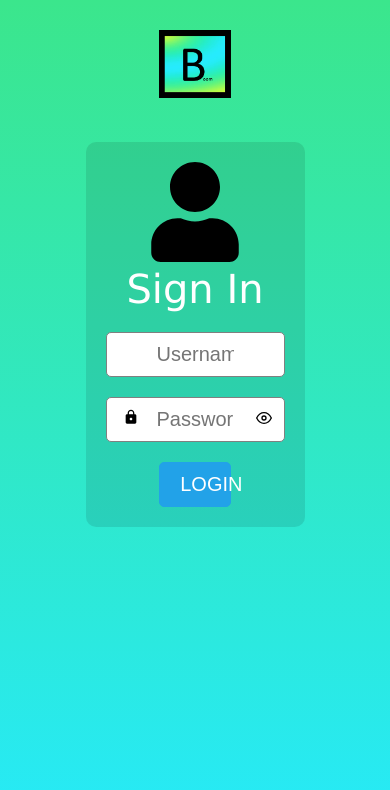
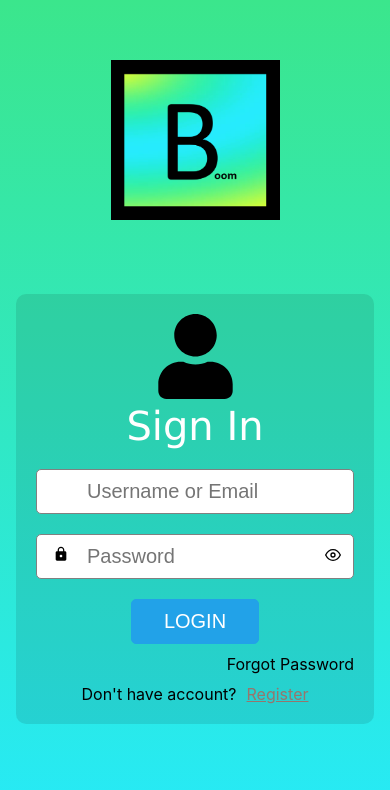
Before and after one commit to GoldenSnakeWebDev/Boom-web-app, a React (Create React App) app: page / in a window 390 px wide. Shown: the top 790 px of the page. Built offline with nearby package versions, Linux system fonts and the light colour scheme; some icons are missing.

Commit message:
register

```diff
--- a/src/App.tsx
+++ b/src/App.tsx
@@ -1,6 +1,7 @@
 import React from 'react';
 import { BrowserRouter as Router, Routes, Route } from 'react-router-dom';
 import { Login } from './pages/login';
+import { Register } from './pages/register';
 import './App.css';
 
 const App = () => {
@@ -9,6 +10,7 @@ const App = () => {
       <Router>
         <Routes>
           <Route path='/' element={<Login/>}/>
+          <Route path='/register' element={<Register/>}/>
         </Routes>
       </Router>
     </div>
--- a/src/pages/login.css
+++ b/src/pages/login.css
@@ -17,6 +17,10 @@
     position: absolute;
     top: 12px;
     left: 17px;
+}
+
+.forgot-password {
+    cursor: pointer;
 }
 
 .input-form {
@@ -41,6 +45,7 @@
 
 .launcher {
     justify-content: center;
+    padding: 90px;
 }
 
 .login-container {
@@ -48,17 +53,21 @@
     justify-content: center;
 }
 
+.logo-img {
+    width: 30%;
+}
+
 .login-form {
     width: 50%;
     border-radius: 10px;
     background-color: rgba(0, 0, 0, 0.1); /* Adjust the alpha value (0 to 1) for the desired opacity */
     padding: 20px;
-
 }
 
 .login-button {
     width: 40%;
     margin-top: 20px;
+    margin-bottom: 10px;
     background-color: #22a2e8;
     border-radius: 5px;
     border: 1px solid #22a2e8;
@@ -67,6 +76,52 @@
     font-size: 20px;
     padding: 10px 20px;
 
+}
+
+.no-padding {
+    padding: 0px;
+}
+
+.no-margin {
+    margin: 0px;
+}
+
+.password-rule {
+    text-align: start;
+}
+
+.reset-password-form {
+    display: flex;
+    justify-content: end;
+}
+
+.register-form {
+    display: flex;
+    justify-content: center;
+    gap: 10px;
+    margin-top: 10px;
+}
+
+.register {
+    color: #96766d;
+    cursor: pointer;
+    margin: 0px;
+}
+
+.reset-password-dialog {
+    padding: 20px;
+
+}
+
+.reset-password-title {
+    color: black;
+    font-weight: 500;
+    font-size: 30px;
+}
+
+.reset-password-description {
+    font-weight: 400;
+    font-size: 15px;
 }
 
 .sign-in-title {
@@ -78,6 +133,25 @@
 }
 
 .user-icon {
-    width: 100px;
-    height: 100px;
+    width: 85px;
+    height: 85px;
 }
+
+@media (max-width: 600px) {
+    .login-form {
+        width: 100%;
+        border-radius: 10px;
+        background-color: rgba(0, 0, 0, 0.1); /* Adjust the alpha value (0 to 1) for the desired opacity */
+        padding: 20px;
+    }
+
+    .launcher {
+        justify-content: center;
+        padding: 30px 10px;
+
+    }
+
+    .logo-img {
+        width: 50%;
+    }
+}
--- a/src/pages/login.tsx
+++ b/src/pages/login.tsx
@@ -23,7 +23,7 @@ export const Login = () => {
             <Box width={'100%'}>
                 <Stack spacing={5}>
                     <div className='launcher'>
-                        <img width={'20%'} src='./assets/icons/launcher_icon.png' alt='launcher icon'/>
+                        <img className='logo-img' src='./assets/icons/launcher_icon.png' alt='launcher icon'/>
                     </div>
 
                     <div className='login-container'>
@@ -52,11 +52,26 @@ export const Login = () => {
                                 LOGIN
                             </button>
 
+                            <div className='reset-password-form'>
+                                <p className='forgot-password no-margin'>Forgot Password</p>
+                            </div>
+
+                            <div className='register-form'>
+                                <p className='no-margin'>Don't have account?</p> <a href='/register' className='register'>Register</a>
+                            </div>
 
                         </form>
                     </div>
                 </Stack>
 
+                {/* <div className='reset-password-dialog'>
+                    <div className='reset-password-title'>
+                        Reset Password
+                    </div>
+                    <div className='reset-password-title'>
+                        Enter your email addresss and click Proceed to reset your password
+                    </div>
+                </div> */}
             </Box>
         </Container>
     )
--- a/src/pages/register.tsx
+++ b/src/pages/register.tsx
@@ -1,14 +1,83 @@
+import React, { useState } from 'react';
 import Box from '@mui/material/Box';
 import Container from '@mui/material/Container';
+import Stack from '@mui/material/Stack';
+import { FaUser } from "react-icons/fa";
+import { FaUserLarge } from "react-icons/fa6";
+import { MdLock } from "react-icons/md";
+import { FiEye } from "react-icons/fi";
+import { FiEyeOff } from "react-icons/fi";
+import { MdEmail } from "react-icons/md";
 import './login.css';
 
-export const Login = () => {
+export const Register = () => {
+    const [isShowPassword, setIsShowPassword] = useState(false);
+    const onShowPassword = () => {
+
+        setIsShowPassword(!isShowPassword);
+
+    }
     return (
         <Container className='container'>
-            <Box>
+            <Box width={'100%'}>
+                <Stack spacing={5}>
+                    <div className='launcher'>
+                        <img className='logo-img' src='./assets/icons/launcher_icon.png' alt='launcher icon'/>
+                    </div>
+
+                    <div className='login-container'>
+                        <form className='login-form'>
+                            <div>
+                                <FaUser className='user-icon' />
+                                <p className='sign-in-title'>Sign Up</p>
+                            </div>
+
+                            <div className='input-fields'>
+
+                                <div className='input-form'>
+                                    <MdEmail className='frontIcon-on-input'/>
+                                    <input type="text" placeholder='Email' className='input-field' />
+                                </div>
+
+                                <div className='input-form'>
+                                    <FaUserLarge className='frontIcon-on-input'/>
+                                    <input type="text" placeholder='Username' className='input-field' />
+                                </div>
+
+                                <div className='input-form'>
+                                    <MdLock className='frontIcon-on-input'/>
+                                    <input id='password' type={isShowPassword ? "text" : "password"} placeholder='Password' className='input-field' />
+                                    {
+                                        isShowPassword ? <FiEyeOff className='endIcon-on-input' onClick={onShowPassword}/> : <FiEye className='endIcon-on-input' onClick={onShowPassword}/>
+                                    }
+                                </div>
+
+                                <div className='password-rule'>
+                                    Must be over 6 characters long, contain an uppercase letter, special symbol and a number
+                                </div>
+
+                                <div className='input-form'>
+                                    <MdLock className='frontIcon-on-input'/>
+                                    <input id='confirm-password' type={isShowPassword ? "text" : "password"} placeholder='Confirm Password' className='input-field' />
+                                    {
+                                        isShowPassword ? <FiEyeOff className='endIcon-on-input' onClick={onShowPassword}/> : <FiEye className='endIcon-on-input' onClick={onShowPassword}/>
+                                    }
+                                </div>
+                            </div>
+
+                            <button className='login-button'>
+                                LOGIN
+                            </button>
+
+                            <div className='register-form'>
+                                <p className='no-margin'>Already have an account?</p> <a href='/' className='register'>Log In</a>
+                            </div>
+
+                        </form>
+                    </div>
+                </Stack>
 
             </Box>
-
         </Container>
     )
 }
```
